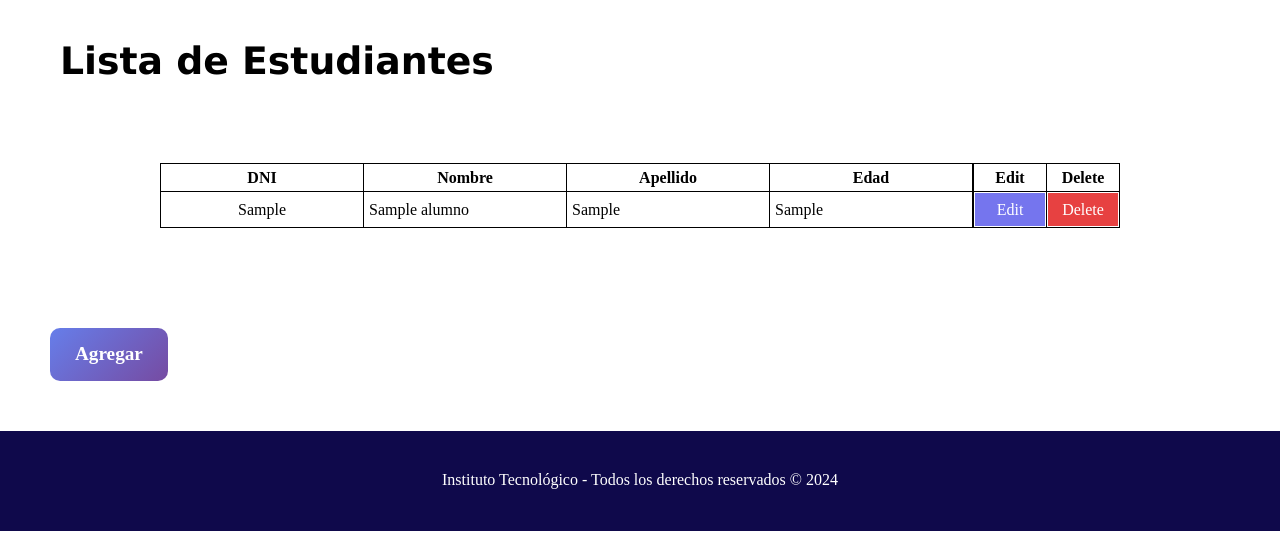
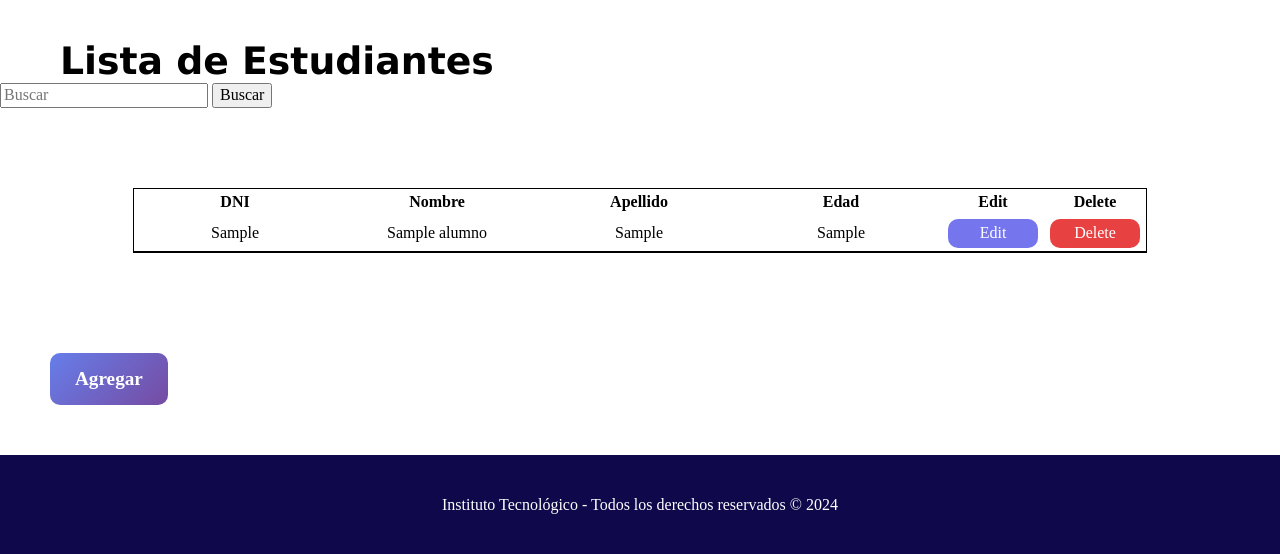
Before and after one commit to Leo-byte-1/Instituto_Virtual_Flask, a Flask app: page /lista-alumnos in a window 1280 px wide. Shown: the part 70-624 px from the top of the page. Run offline with Flask 2, Linux system fonts and the light colour scheme; tables that the repository leaves empty or names only in its code hold one stand-in row (values such as "Sample post").

Commit message:
version 1.5, se agrego barra de busqueda para la lista de alumnos

```diff
--- a/app.py
+++ b/app.py
@@ -4,99 +4,123 @@ import database as db
 
 app = Flask(__name__)
 
-@app.route("/")
-def inicio():
+def crear_app():
+    @app.route("/")
+    def inicio():
 
-    return render_template("index.html")
+        return render_template("index.html")
 
-@app.route("/lista-alumnos")
-def lista_alumnos():
-    conn = db.conexion()
-    cursor = conn.cursor()
-    cursor.execute("SELECT id, nombre, apellido, edad, dni FROM alumnos")
-    myresult = cursor.fetchall()
-    #Convertir los datos a diccionario
-    insertObject = []
-    columnNames = [column[0] for column in cursor.description]
-    for record in myresult:
-        insertObject.append(dict(zip(columnNames, record)))
-    cursor.close()
-    conn.close()
+    @app.route("/lista-alumnos")
+    def lista_alumnos():
+        conn = db.conexion()
+        cursor = conn.cursor()
+        cursor.execute("SELECT id, nombre, apellido, edad, dni FROM alumnos")
+        myresult = cursor.fetchall()
+        #Convertir los datos a diccionario
+        insertObject = []
+        columnNames = [column[0] for column in cursor.description]
+        for record in myresult:
+            insertObject.append(dict(zip(columnNames, record)))
+        cursor.close()
+        conn.close()
 
-    return render_template("lista_alumnos.html", data = insertObject)
+        return render_template("lista_alumnos.html", data = insertObject)
 
-@app.route("/user", methods=["POST"])
-def addUser():
-    conn = db.conexion()
-    cursor = conn.cursor()
+    @app.route("/user", methods=["POST"])
+    def addUser():
+        conn = db.conexion()
+        cursor = conn.cursor()
 
-    nombre = request.form["nombre"]
-    apellido = request.form["apellido"]
-    edad = request.form["edad"]
-    dni = request.form["dni"]
+        nombre = request.form["nombre"]
+        apellido = request.form["apellido"]
+        edad = request.form["edad"]
+        dni = request.form["dni"]
 
-    if nombre and apellido and edad and dni:
-        sql = "INSERT INTO alumnos (nombre, apellido, edad, dni) VALUES (%s, %s, %s, %s)"
-        datos = (nombre, apellido, edad, dni)
-        cursor.execute(sql, datos)
+        if nombre and apellido and edad and dni:
+            sql = "INSERT INTO alumnos (nombre, apellido, edad, dni) VALUES (%s, %s, %s, %s)"
+            datos = (nombre, apellido, edad, dni)
+            cursor.execute(sql, datos)
+            conn.commit()
+            cursor.close()
+            conn.close()
+
+        return redirect(url_for('lista_alumnos'))
+
+    @app.route("/delete/<string:id>")
+    def delete(id):
+        conn = db.conexion()
+        cursor = conn.cursor()
+        sql = "DELETE FROM alumnos WHERE id=%s"
+        data = (id,)
+        cursor.execute(sql, data)
         conn.commit()
         cursor.close()
         conn.close()
 
-    return redirect(url_for('lista_alumnos'))
+        return redirect(url_for('lista_alumnos'))
 
-@app.route("/delete/<string:id>")
-def delete(id):
-    conn = db.conexion()
-    cursor = conn.cursor()
-    sql = "DELETE FROM alumnos WHERE id=%s"
-    data = (id,)
-    cursor.execute(sql, data)
-    conn.commit()
-    cursor.close()
-    conn.close()
+    @app.route("/edit/<string:id>", methods=['POST'])
+    def edit(id):
+        conn = db.conexion()
+        cursor = conn.cursor()
+        nombre = request.form['nombre']
+        apellido = request.form['apellido']
+        edad = request.form['edad']
+        dni = request.form["dni"]
 
-    return redirect(url_for('lista_alumnos'))
+        if nombre and apellido and edad:
+            sql = "UPDATE alumnos SET nombre = %s, apellido = %s, edad = %s, dni = %s WHERE id = %s"
+            data = (nombre, apellido, edad, dni, id)
+        cursor.execute(sql, data)
+        conn.commit()
+        cursor.close()
+        conn.close()
 
-@app.route("/edit/<string:id>", methods=['POST'])
-def edit(id):
-    conn = db.conexion()
-    cursor = conn.cursor()
-    nombre = request.form['nombre']
-    apellido = request.form['apellido']
-    edad = request.form['edad']
-    dni = request.form["dni"]
+        return redirect(url_for('lista_alumnos'))
 
-    if nombre and apellido and edad:
-        sql = "UPDATE alumnos SET nombre = %s, apellido = %s, edad = %s, dni = %s WHERE id = %s"
-        data = (nombre, apellido, edad, dni, id)
-    cursor.execute(sql, data)
-    conn.commit()
-    cursor.close()
-    conn.close()
+    @app.route("/buscar", methods=['POST'])
+    def buscar():
+        buscar = request.form["buscar"]
+        conn = db.conexion()
+        cursor = conn.cursor()
 
-    return redirect(url_for('lista_alumnos'))
+        # Seleccionar las mismas columnas que usa la plantilla
+        sql = "SELECT id, nombre, apellido, edad, dni FROM alumnos WHERE nombre = %s"
+        params = (buscar,)
+        cursor.execute(sql, params)
+        myresult = cursor.fetchall()
+        insertObject = []
+        columnNames = [column[0] for column in cursor.description]
+        for record in myresult:
+            insertObject.append(dict(zip(columnNames, record)))
+        cursor.close()
+        conn.close()
 
-@app.route("/registro")
-def registrar():
+        # Devolver como 'data' para que la plantilla principal la use de forma consistente
+        return render_template("lista_alumnos.html", data=insertObject)
 
-    return render_template("registro.html")
+    @app.route("/registro")
+    def registrar():
 
-@app.route("/calificaciones")
-def calificaciones():
-    conn = db.conexion()
-    cursor = conn.cursor()
-    cursor.execute("SELECT a.nombre, m.materia, n.notas FROM notas n JOIN alumnos a ON n.id_alumno = a.id_alumno JOIN materias m ON m.id_materia = n.id_materia ORDER BY a.nombre")
-    myresult = cursor.fetchall()
-    #Convertir los datos a diccionario
-    insertObjectC = []
-    columnNames = [column[0] for column in cursor.description]
-    for record in myresult:
-        insertObjectC.append(dict(zip(columnNames, record)))
-    cursor.close()
-    conn.close()
+        return render_template("registro.html")
 
-    return render_template("calificaciones.html", notas = insertObjectC)
+    @app.route("/calificaciones")
+    def calificaciones():
+        conn = db.conexion()
+        cursor = conn.cursor()
+        cursor.execute("SELECT a.nombre, m.materia, n.notas FROM notas n JOIN alumnos a ON n.id_alumno = a.id_alumno JOIN materias m ON m.id_materia = n.id_materia ORDER BY a.nombre")
+        myresult = cursor.fetchall()
+        #Convertir los datos a diccionario
+        insertObjectC = []
+        columnNames = [column[0] for column in cursor.description]
+        for record in myresult:
+            insertObjectC.append(dict(zip(columnNames, record)))
+        cursor.close()
+        conn.close()
+
+        return render_template("calificaciones.html", notas = insertObjectC)
+    return app
 
 if __name__ == "__main__":
+    app = crear_app()
     app.run(debug=True, port=4000)
--- a/requirements.txt
+++ b/requirements.txt
@@ -3,3 +3,4 @@
 # mysql-connector-python: conector MySQL (importado como mysql.connector en database.py)
 Flask>=2.2
 mysql-connector-python>=8.0
+gunicorn
--- a/static/css/style-lista_alumnos.css
+++ b/static/css/style-lista_alumnos.css
@@ -4,44 +4,11 @@
     font-size: 10mm;
 }
 
-.cont-table {
-    display: flex;
-    justify-content: center;
-    margin-top: 80px;
-    margin-bottom: 100px;
-}
-
-.datos,
-.aciones {
-    border-collapse: collapse;
-}
-
-th,
-td {
-    width: 200px;
-    height: 25px;
-    border: solid 1px #000;
-}
-
-.datos td {
-    padding: 5px;
-}
-
-.id {
-    text-align: center;
-}
-
-.aciones th,
-td {
-    width: 70px;
-    height: 25px;
-    border: solid 1px #000;
-}
-
 .btn-action, .btn-action-delete {
     border-style: none;
-    width: 100%;
-    height: 100%;
+    width: 90%;
+    height: 90%;
+    border-radius: 10px;
     cursor: pointer;
     color: #fff;
 }
--- a/static/css/style-macro.css
+++ b/static/css/style-macro.css
@@ -41,28 +41,29 @@
 .cont-table {
     display: flex;
     justify-content: center;
+    margin: auto;
+    width: fit-content;
+    border: solid 1px #000;
     margin-top: 80px;
     margin-bottom: 100px;
 }
-
-.datos,
-.aciones {
+table{
     border-collapse: collapse;
 }
-
 th,
 td {
     width: 200px;
     height: 25px;
-    border: solid 1px #000;
+    text-align: center;
 }
-
+.aciones th, td{
+    width: 100px;
+}
 .datos td {
     padding: 5px;
 }
-
-.id {
-    text-align: center;
+td{
+    border-bottom: solid 1px #000;
 }
 
 /*Estilo del titulo de la página*/
--- a/templates/lista_alumnos.html
+++ b/templates/lista_alumnos.html
@@ -6,8 +6,8 @@
     <meta charset="UTF-8">
     <meta name="viewport" content="width=device-width, initial-scale=1.0">
     <link rel="stylesheet" href="{{ url_for('static', filename='css/normalize.css') }}">
+    <link rel="stylesheet" href="{{ url_for('static', filename='css/style-lista_alumnos.css') }}">
     <link rel="stylesheet" href="{{ url_for('static', filename='css/style-macro.css') }}">
-    <link rel="stylesheet" href="{{ url_for('static', filename='css/style-lista_alumnos.css') }}">
     <script src="{{ url_for('static', filename='js/CodigoListaAlumnos.js') }}" defer></script>
     <title>Document</title>
 </head>
@@ -16,6 +16,10 @@
     {{ macros.portada() }}
 
     <h1 class="titulo">Lista de Estudiantes</h1>
+    <form action="/buscar" method="POST">
+        <input placeholder="Buscar" type="text" name="buscar">
+        <button type="submit">Buscar</button>
+    </form>
 
     <div class="cont-table">
         <table class="datos">
@@ -29,6 +33,7 @@
             </thead>
 
             <tbody>
+                {% if data and data|length > 0 %}
                 {% for d in data %}
                 <tr>
                     <td class="id">{{ d.dni }}</td>
@@ -37,6 +42,11 @@
                     <td>{{ d.edad }}</td>
                 </tr>
                 {% endfor %}
+                {% else %}
+                <tr>
+                    <td colspan="4">No se encontraron resultados.</td>
+                </tr>
+                {% endif %}
             </tbody>
         </table>
         <table class="aciones">
```
